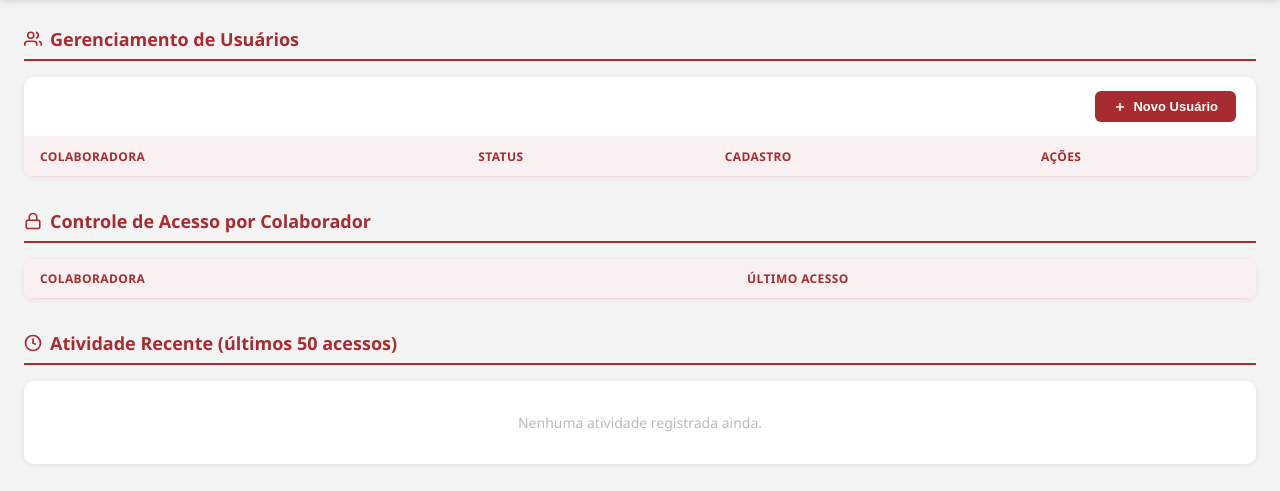
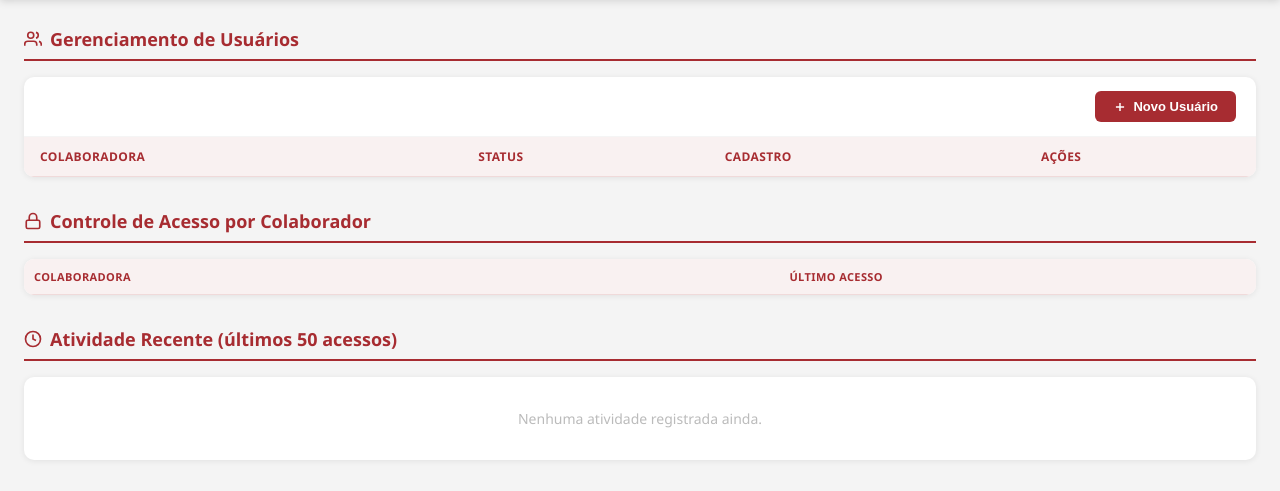
Before and after one commit to Jacqueline-Societario/portal-sigma, a Flask app: template templates/admin/dashboard.html in a window 1280 px wide. Shown: the part 87-578 px from the top of the page. Run offline with Flask 3, Linux system fonts and the light colour scheme; the template is opened without the code that fills it, so the values that code supplies are empty.

Commit message:
sigma: admin — corrige overflow tabela de permissões + adiciona Painel de Avisos
- max-width container: 1280 → 1600px
- perm-card: overflow:hidden → overflow-x:auto (tabela deixa de ser cortada)
- perm-table: min-width:900px + padding reduzido para caber mais módulos

Co-Authored-By: Claude Sonnet 4.6 <noreply@anthropic.com>

```diff
--- a/templates/admin/dashboard.html
+++ b/templates/admin/dashboard.html
@@ -45,7 +45,7 @@
   .btn-nav:hover { background: rgba(255,255,255,0.28); }
 
   /* Layout */
-  .container { max-width: 1280px; margin: 0 auto; padding: 28px 24px; }
+  .container { max-width: 1600px; margin: 0 auto; padding: 28px 24px; }
 
   /* Section */
   .section-title {
@@ -66,23 +66,24 @@
     border-radius: 10px;
     box-shadow: 0 1px 6px rgba(0,0,0,0.08);
     margin-bottom: 32px;
-    overflow: hidden;
+    overflow-x: auto;
   }
-  .perm-table { width: 100%; border-collapse: collapse; }
+  .perm-table { width: 100%; border-collapse: collapse; min-width: 900px; }
   .perm-table th {
     background: #f9f1f1;
     color: #A72C31;
-    font-size: 12px;
+    font-size: 11px;
     font-weight: 700;
     letter-spacing: 0.4px;
     text-transform: uppercase;
-    padding: 11px 16px;
+    padding: 10px 10px;
     text-align: left;
     border-bottom: 1px solid #f0dada;
+    white-space: nowrap;
   }
-  .perm-table th.tool-col { text-align: center; }
+  .perm-table th.tool-col { text-align: center; white-space: normal; }
   .perm-table td {
-    padding: 13px 16px;
+    padding: 12px 10px;
     border-bottom: 1px solid #f5f5f5;
     vertical-align: middle;
     font-size: 14px;
```
